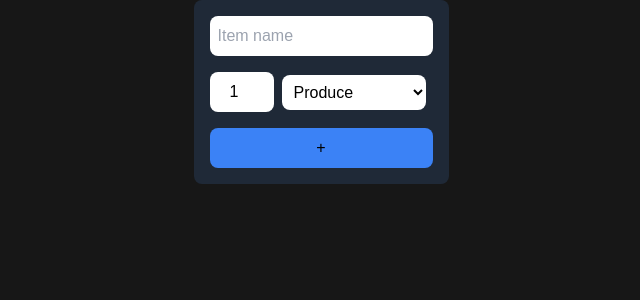
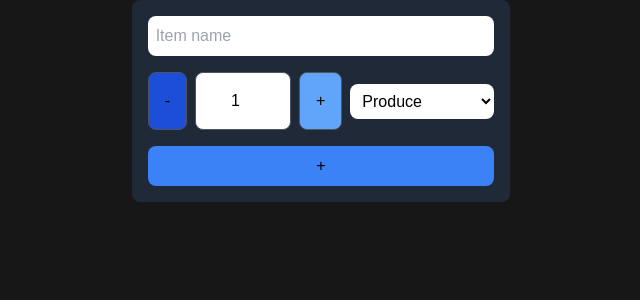
Before and after one commit to cindy6810/cprg306-assignments, a Next.js app: page /week-5 in a window 1280 px wide. Shown: the top 300 px of the page, without its empty margins (319-959 px from the left). Built offline with nearby package versions, Linux system fonts and the light colour scheme.

Commit message:
Update new-item.js

```diff
--- a/app/week-5/new-item.js
+++ b/app/week-5/new-item.js
@@ -24,6 +24,9 @@ export default function NewItem() {
     setCategory("Produce");
   };
 
+  const incrementQuantity = () => setQuantity(quantity + 1);
+  const decrementQuantity = () => setQuantity(quantity > 1 ? quantity - 1 : 1);
+
   return (
     <form
       onSubmit={handleSubmit}
@@ -41,13 +44,29 @@ export default function NewItem() {
       </div>
 
       <div className="flex items-center space-x-2">
+        <button
+          type="button"
+          onClick={decrementQuantity}
+          className="p-4 border border-gray-600 rounded-lg bg-blue-700 hover:bg-blue-400"
+        >
+          -
+        </button>
+
         <input
           type="number"
           value={quantity}
           onChange={(e) => setQuantity(Number(e.target.value))}
           min="1"
-          className="w-16 p-2 rounded-lg bg-white text-black text-center"
+          className="w-24 p-4 border border-gray-600 rounded-lg bg-white text-black text-center"
         />
+
+        <button
+          type="button"
+          onClick={incrementQuantity}
+          className="p-4 border border-gray-600 rounded-lg bg-blue-400 hover:bg-blue-700"
+        >
+          +
+        </button>
         <select
           value={category}
           onChange={(e) => setCategory(e.target.value)}
```
